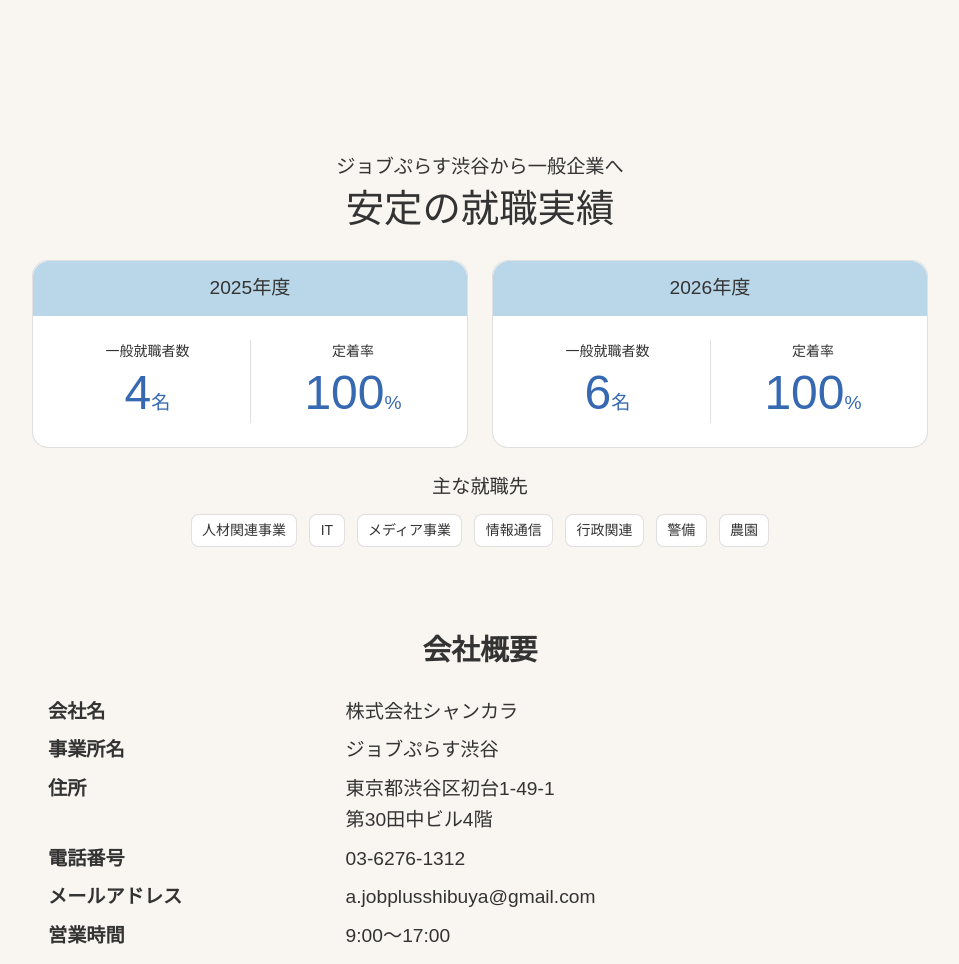
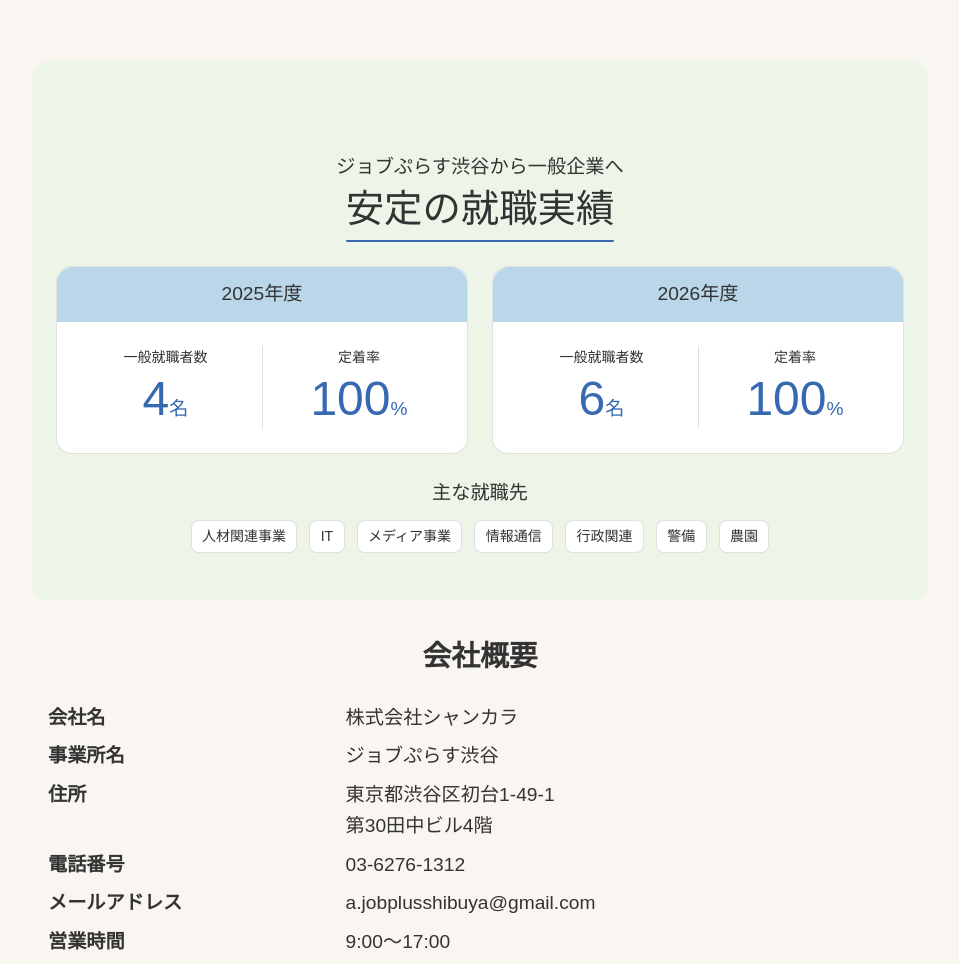
Before and after one commit to espo0901/jobplus-shibuya-hp, a WordPress theme: template jobplus-shibuya-originaltheme/front-page.php in a window 1280 px wide. Shown: the part 5536-6500 px from the top of the page, without its empty margins (160-1119 px from the left). Run offline with PHP 8.4 and a stand-in for WordPress, Linux system fonts and the light colour scheme; the site name, menu and one post (Sample post) are stand-ins, and other content is empty; some web fonts are replaced.

Commit message:
style: 就職実績の見出しと背景を整える

```diff
--- a/jobplus-shibuya-originaltheme/css/base.css
+++ b/jobplus-shibuya-originaltheme/css/base.css
@@ -17,6 +17,7 @@
   /* カラー */
   --color-bg:  #F9F5F0;   /* main, footerなど背景 20250524変更　変更前->#fffdfa */
   --color-card-bg: #ffffff;
+  --color-employment-bg: #EDF5E8; /* 就職実績セクションの背景 */
   --color-text: #333;         /* 通常テキスト */
   --color-header-bg: #c7e3be; /* ヘッダー背景など */
   --color-primary: #b9d7e9;   /* ボタン1 */
--- a/jobplus-shibuya-originaltheme/css/pages.css
+++ b/jobplus-shibuya-originaltheme/css/pages.css
@@ -186,20 +186,60 @@
 .p-employment-results {
   max-width: 56rem;
   padding-block: var(--space-l);
+  padding-inline: var(--space-m);
+  border-radius: var(--radius-md);
+  background-color: var(--color-employment-bg);
   text-align: center;
 }
 
 .p-employment-results__title {
   margin-block-end: var(--space-m);
-  font-family: var(--font-heading);
+  font-family: var(--font-base);
   font-size: var(--fs-sm);
   font-weight: normal;
   line-height: 1.45;
 }
 
-.p-employment-results__title span {
+.p-employment-results__title-emphasis {
+  position: relative;
   display: block;
+  inline-size: fit-content;
+  max-inline-size: 100%;
+  margin-inline: auto;
+  padding-block-end: 0.375rem;
   font-size: var(--fs-lg);
+}
+
+.p-employment-results__title-emphasis::after {
+  position: absolute;
+  inset-inline: 0;
+  inset-block-end: 0;
+  block-size: 0.125rem;
+  border-radius: var(--radius-sm);
+  background-color: var(--color-link);
+  content: "";
+  transform-origin: left center;
+}
+
+/* AOS未実行時とモーション軽減時は、線を最初から表示する。 */
+@media (prefers-reduced-motion: no-preference) {
+  .p-employment-results__title-emphasis.aos-init:not(.aos-animate)::after {
+    transform: scaleX(0);
+  }
+
+  .p-employment-results__title-emphasis.aos-animate::after {
+    animation: employment-results-underline 0.75s ease-out both;
+  }
+}
+
+@keyframes employment-results-underline {
+  from {
+    transform: scaleX(0);
+  }
+
+  to {
+    transform: scaleX(1);
+  }
 }
 
 .p-employment-results__years {
--- a/jobplus-shibuya-originaltheme/template-parts/section-employment-results.php
+++ b/jobplus-shibuya-originaltheme/template-parts/section-employment-results.php
@@ -9,7 +9,8 @@ $employment_industries = ['人材関連事業', 'IT', 'メディア事業', '情
 
 <section id="employment-results" class="p-employment-results l-container" aria-labelledby="employment-results-title">
 	<h2 id="employment-results-title" class="p-employment-results__title">
-		ジョブぷらす渋谷から一般企業へ <span>安定の就職実績</span>
+		ジョブぷらす渋谷から一般企業へ
+		<span class="p-employment-results__title-emphasis" data-aos="employment-underline" data-aos-once="true" data-aos-offset="0">安定の就職実績</span>
 	</h2>
 
 	<div class="p-employment-results__years">
```
